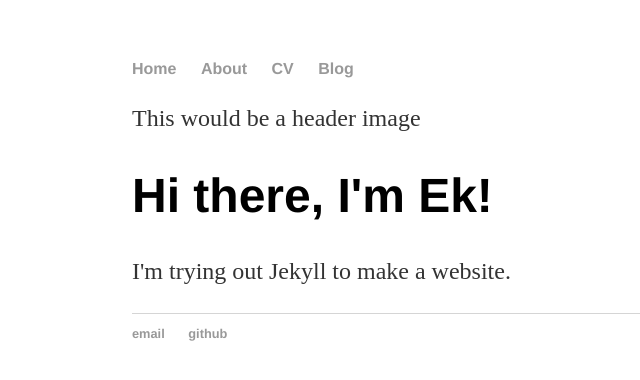
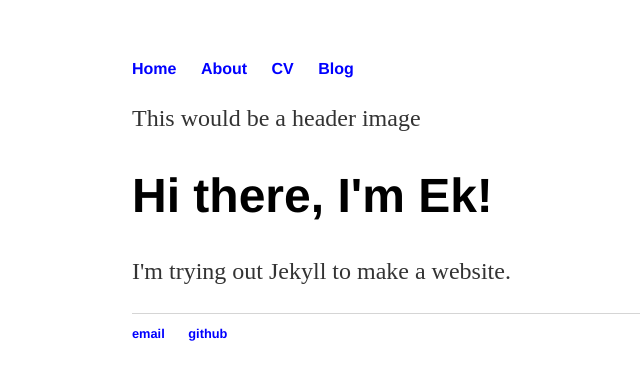
Before and after one commit to eallenOP/ek, a Jekyll site: the page built from index.html, in a window 1280 px wide. Shown: the top 380 px of the page, without its empty margins (60-700 px from the left). Built offline with Jekyll 4.4.1, drawn with Linux system fonts in a browser that asks for light colours.

Commit message:
Update main.css

```diff
--- a/css/main.css
+++ b/css/main.css
@@ -14,7 +14,7 @@ nav ul li, footer ul li {
 }
 a {
     text-decoration: none;
-    color: #999;
+    color: blue;
 }
 a:hover {
     text-decoration: underline;
@@ -41,3 +41,7 @@ ul.posts {
 ul.posts li {
     list-style: none;
 }
+
+img {
+    max-width: 100%;
+}
```
